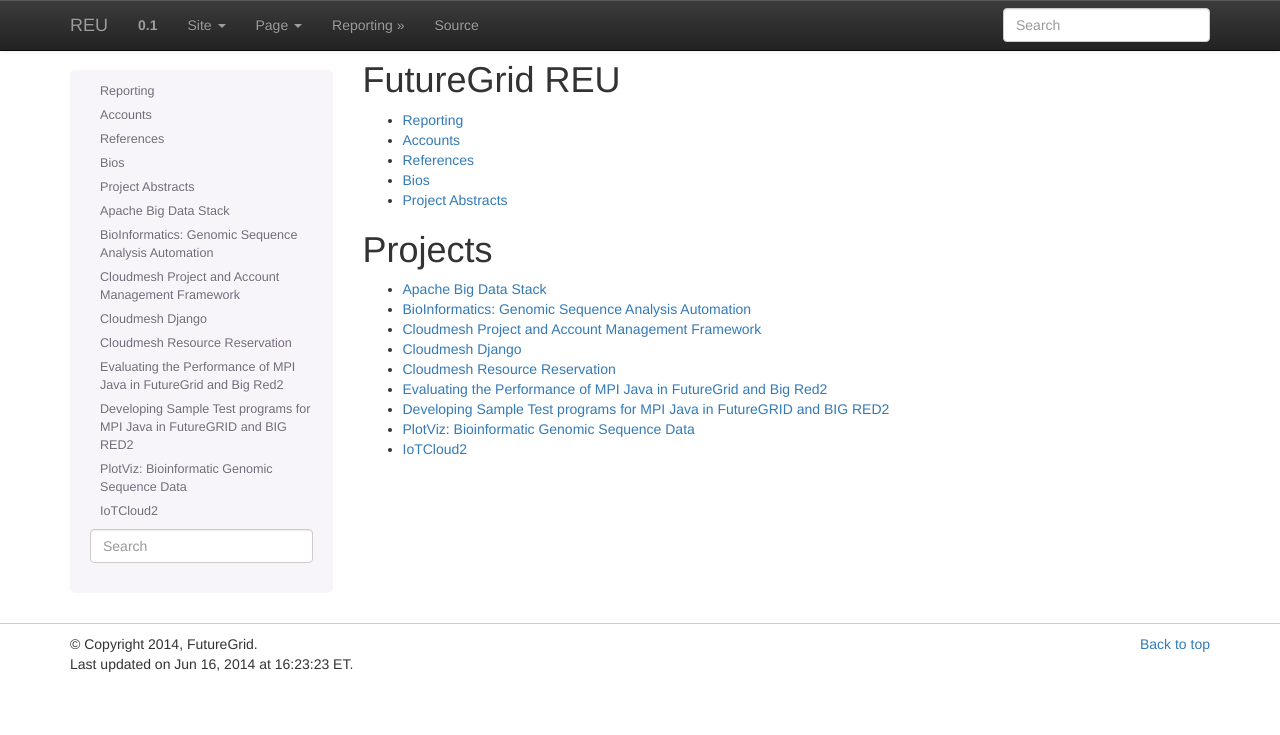
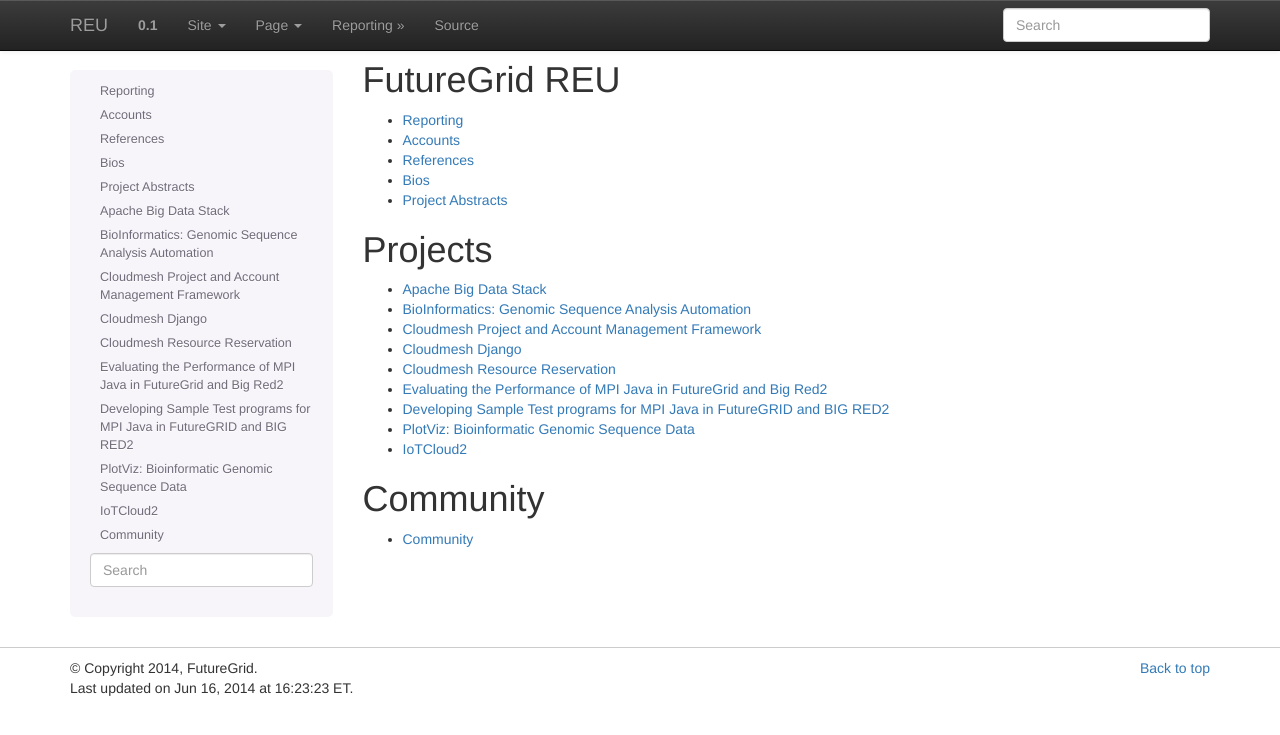
Before and after one commit to cloudmesh-project/reu-2014, a Sphinx documentation site: the page built from doc/source/index.rst, in a window 1280 px wide. Shown: the top 735 px of the page. Built offline with Sphinx 7.4.7, drawn with Linux system fonts in a browser that asks for light colours.

Commit message:
Update index.rst

```diff
--- a/doc/source/index.rst
+++ b/doc/source/index.rst
@@ -19,3 +19,12 @@
    :maxdepth: 1
 
    projects/*
+
+######################################################################
+Community
+######################################################################
+
+.. toctree::
+   :maxdepth: 2
+
+   community
```
